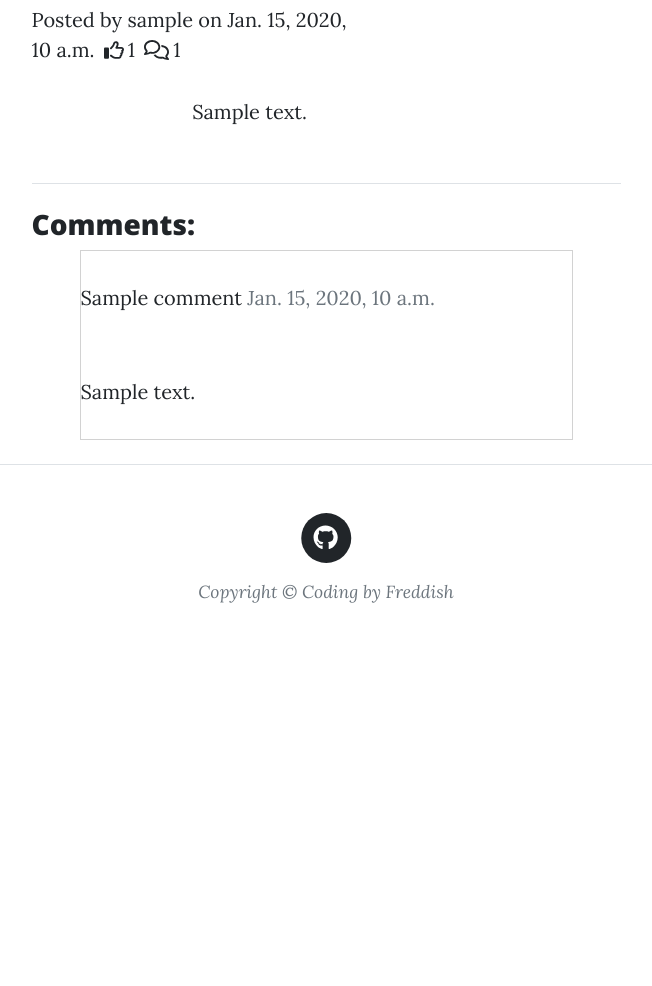
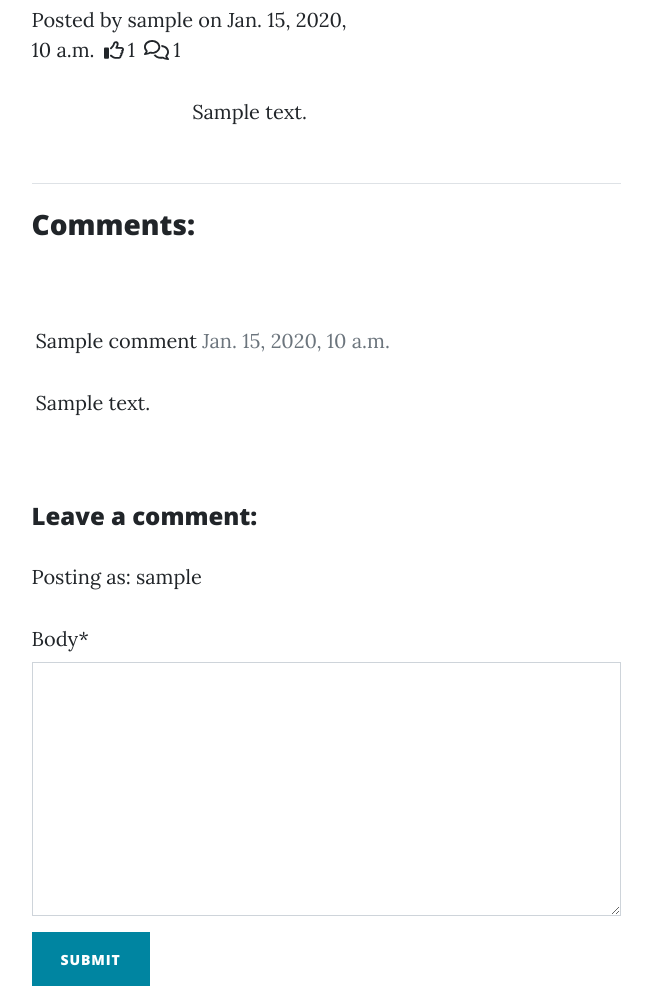
Before and after one commit to codingbyfreddish/Portfolio-Project-4, a Django app: a page that uses templates/base.html in a window 1280 px wide. Shown: the part 725-1711 px from the top of the page, without its empty margins (314-966 px from the left). Before the commit the page ends 1328 px from the top, so only its background shows below. Run offline with Django 3.2, Linux system fonts and the light colour scheme; a user stored in the database is signed in; tables that the repository leaves empty hold one stand-in row (values such as "Sample post"); some libraries are stand-ins or nearby versions.

Commit message:
add ability to comment

```diff
--- /dev/null
+++ b/blogApp/forms.py
@@ -0,0 +1,8 @@
+from .models import Comment
+from django import forms
+
+
+class CommentForm(forms.ModelForm):
+    class Meta:
+        model = Comment
+        fields = ('body',)
--- a/blogApp/views.py
+++ b/blogApp/views.py
@@ -1,6 +1,7 @@
 from django.shortcuts import render, get_object_or_404
 from django.views import generic, View
 from .models import Post
+from .forms import CommentForm
 
 
 class PostList(generic.ListView):
@@ -15,7 +16,7 @@ class PostDetail(View):
     def get(self, request, slug, *args, **kwargs):
         queryset = Post.objects.filter(status=1)
         post = get_object_or_404(queryset, slug=slug)
-        comments = post.comments.filter(approved=True).order_by('created_on')
+        comments = post.comments.filter(approved=True).order_by('-created_on')
         liked = False
         if post.likes.filter(id=self.request.user.id).exists():
             liked = True
@@ -26,6 +27,38 @@ class PostDetail(View):
             {
                 'post': post,
                 'comments': comments,
+                'commented': False,
                 'liked': liked,
+                'comment_form': CommentForm(),
             },
         )
+
+    def post(self, request, slug, *args, **kwargs):
+        queryset = Post.objects.filter(status=1)
+        post = get_object_or_404(queryset, slug=slug)
+        comments = post.comments.filter(approved=True).order_by('-created_on')
+        liked = False
+        if post.likes.filter(id=self.request.user.id).exists():
+            liked = True
+
+        comment_form = CommentForm(data=request.POST)
+        if comment_form.is_valid():
+            comment_form.instance.email = request.user.email
+            comment_form.instance.name = request.user.username
+            comment = comment_form.save(commit=False)
+            comment.post = post
+            comment.save()
+        else:
+            comment_form = CommentForm()
+
+        return render(
+            request,
+            'post_detail.html',
+            {
+                'post': post,
+                'comments': comments,
+                'commented': True,
+                'liked': liked,
+                'comment_form': CommentForm(),
+            },
+        )
--- a/blogProject/settings.py
+++ b/blogProject/settings.py
@@ -51,6 +51,8 @@ INSTALLED_APPS = [
     'django.contrib.staticfiles',
     'cloudinary',
     'ckeditor',
+    'crispy_forms',
+    'crispy_bootstrap5',
     'blogApp',
 ]
 
@@ -80,6 +82,10 @@ SOCIALACCOUNT_PROVIDERS = {
         }
     },
 }
+
+CRISPY_ALLOWED_TEMPLATE_PACKS = "bootstrap5"
+
+CRISPY_TEMPLATE_PACK = "bootstrap5"
 
 MIDDLEWARE = [
     'django.middleware.security.SecurityMiddleware',
--- a/requirements.txt
+++ b/requirements.txt
@@ -1,10 +1,12 @@
 asgiref==3.7.2
 cloudinary==1.33.0
+crispy-bootstrap5==0.7
 dj-database-url==0.5.0
 dj3-cloudinary-storage==0.0.6
 Django==3.2.19
 django-allauth==0.54.0
 django-ckeditor==6.5.1
+django-crispy-forms==2.0
 django-js-asset==2.0.0
 gunicorn==20.1.0
 oauthlib==3.2.2
--- a/templates/base.html
+++ b/templates/base.html
@@ -64,7 +64,7 @@
             </div>
         </div>
         <!-- Footer-->
-        <footer class="footer mt-auto border-top">
+        <footer class="footer mt-auto border-top bg-body-tertiary">
             <div class="container px-4 px-lg-5">
                 <div class="row gx-4 gx-lg-5 justify-content-center">
                     <div class="col-md-10 col-lg-8 col-xl-7">
--- a/templates/post_detail.html
+++ b/templates/post_detail.html
@@ -3,6 +3,9 @@
 {% block title %}{{ post.title }} | {% endblock %}
 
 {% block content %}
+
+{% load crispy_forms_tags %}
+
 <!-- Page Header-->
 <div class="row gx-4 gx-lg-5">
     {% if "placeholder" in post.featured.image.url %}
@@ -39,19 +42,34 @@
 <!-- Comments  -->
 <section class="mb-4">
     <h3>Comments:</h3>
-        <div class="card-body px-4 px-lg-5">
+    <div class="card-body my-5">
         {% for comment in comments %}
-            <div class="card gx-4 gx-lg-5 justify-content-center">
+        <div class="gx-4 gx-lg-5 p-1 mb-5">
             <p class="font-weight-bold">{{ comment.name }}
                 <span class="text-muted font-weight-normal">
                     {{ comment.created_on }}
                 </span>
             </p>
             {{ comment.body | linebreaks }}
-                <!-- <div class="col-md-10 col-lg-8 col-xl-7">
-                    <p></p> -->
         </div>
         {% endfor %}
+        <div class="card-body">
+            {% if commented %}
+            <div class="alert alert-success" role="alert">
+                Your comment is awaiting moderation
+            </div>
+            {% else %}
+            {% if user.is_authenticated %}
+            <h4>Leave a comment:</h4>
+            <p>Posting as: {{ user.username }}</p>
+            <form method="post" class="mt-3">
+                {{ comment_form | crispy }}
+                {% csrf_token %}
+                <button type="submit" class="btn btn-primary text-uppercase">Submit</button>
+            </form>
+            {% endif %}
+            {% endif %}
+        </div>
     </div>
 </section>
 {% endblock %}
```
Lines whose indentation alone changed are shown as unchanged.
